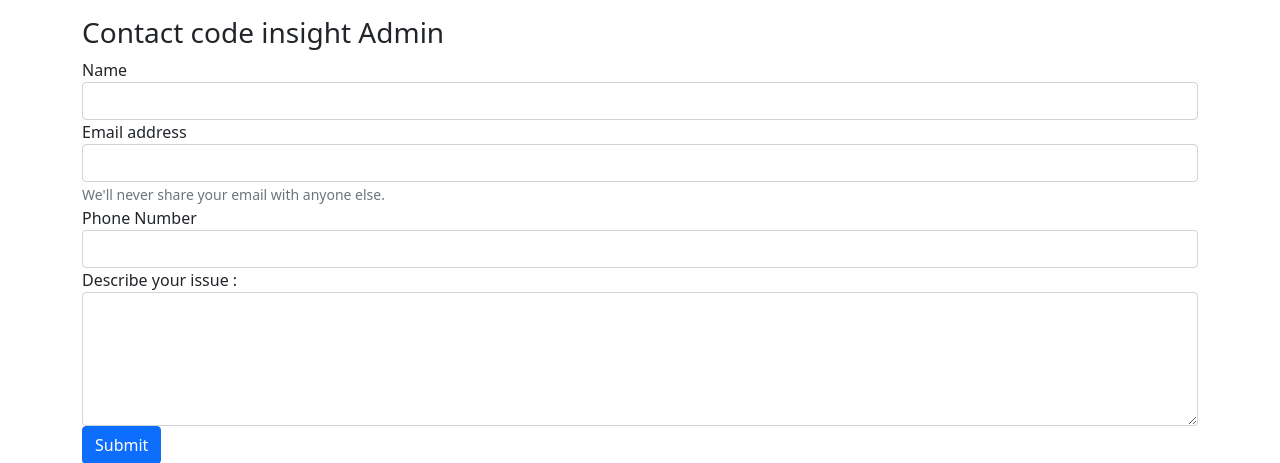
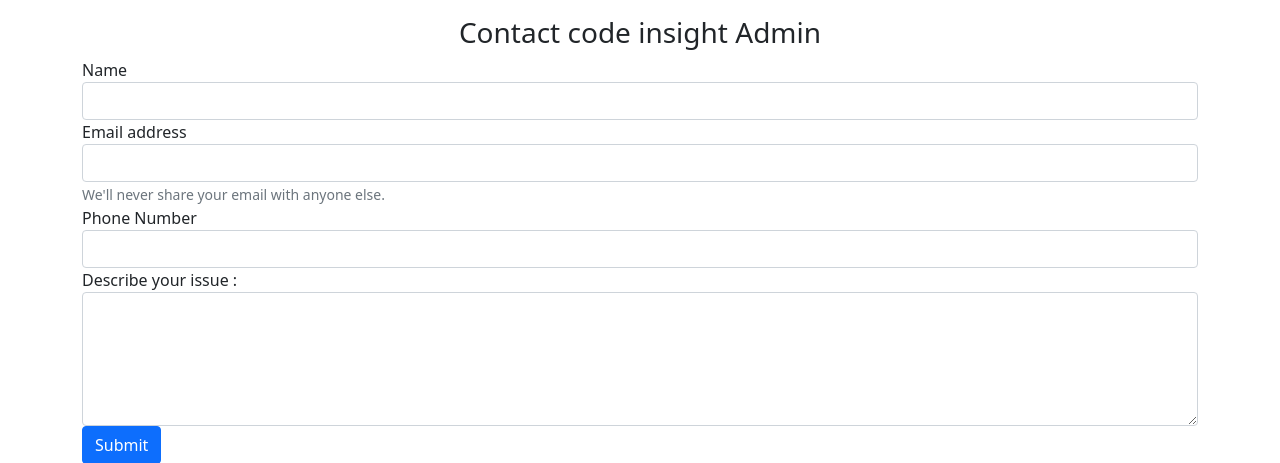
Before and after one commit to Manokamnasingh1/codeinsight21, a Django app: page /contact in a window 1280 px wide. Shown: the part 56-519 px from the top of the page. Run offline with Django 3.2, Linux system fonts and the light colour scheme.

Commit message:
Update contact.html

```diff
--- a/templates/home/contact.html
+++ b/templates/home/contact.html
@@ -4,7 +4,7 @@
 {% block contactactive %} active {% endblock contactactive %}
 {% block body %}
 <div class="container my-3">
-<h3>Contact code insight Admin</h3>
+<h3 style="text-align:center"> Contact code insight Admin</h3>
 <form method="post"action="/contact">
 {% csrf_token %}
   <div class="form-group">
```
